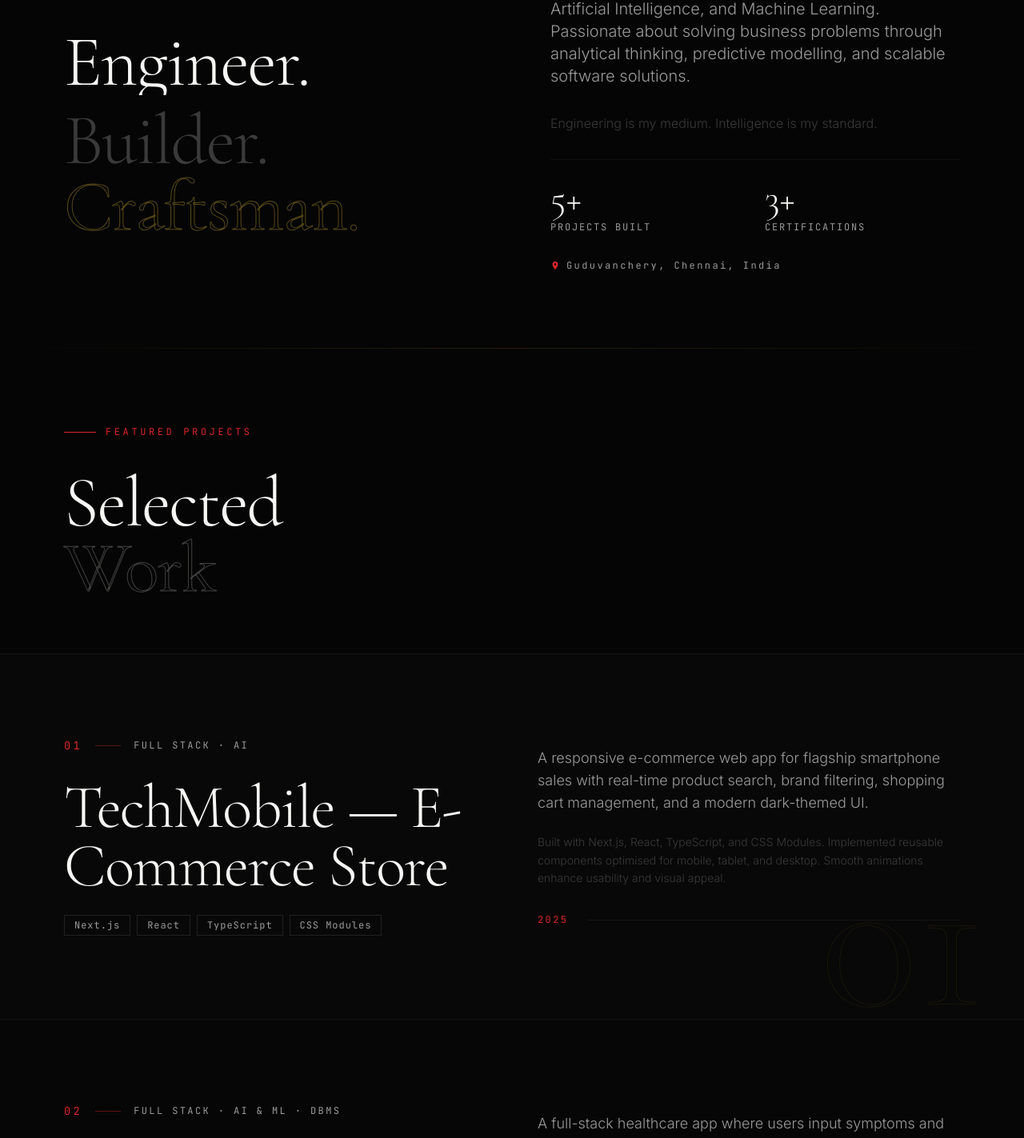
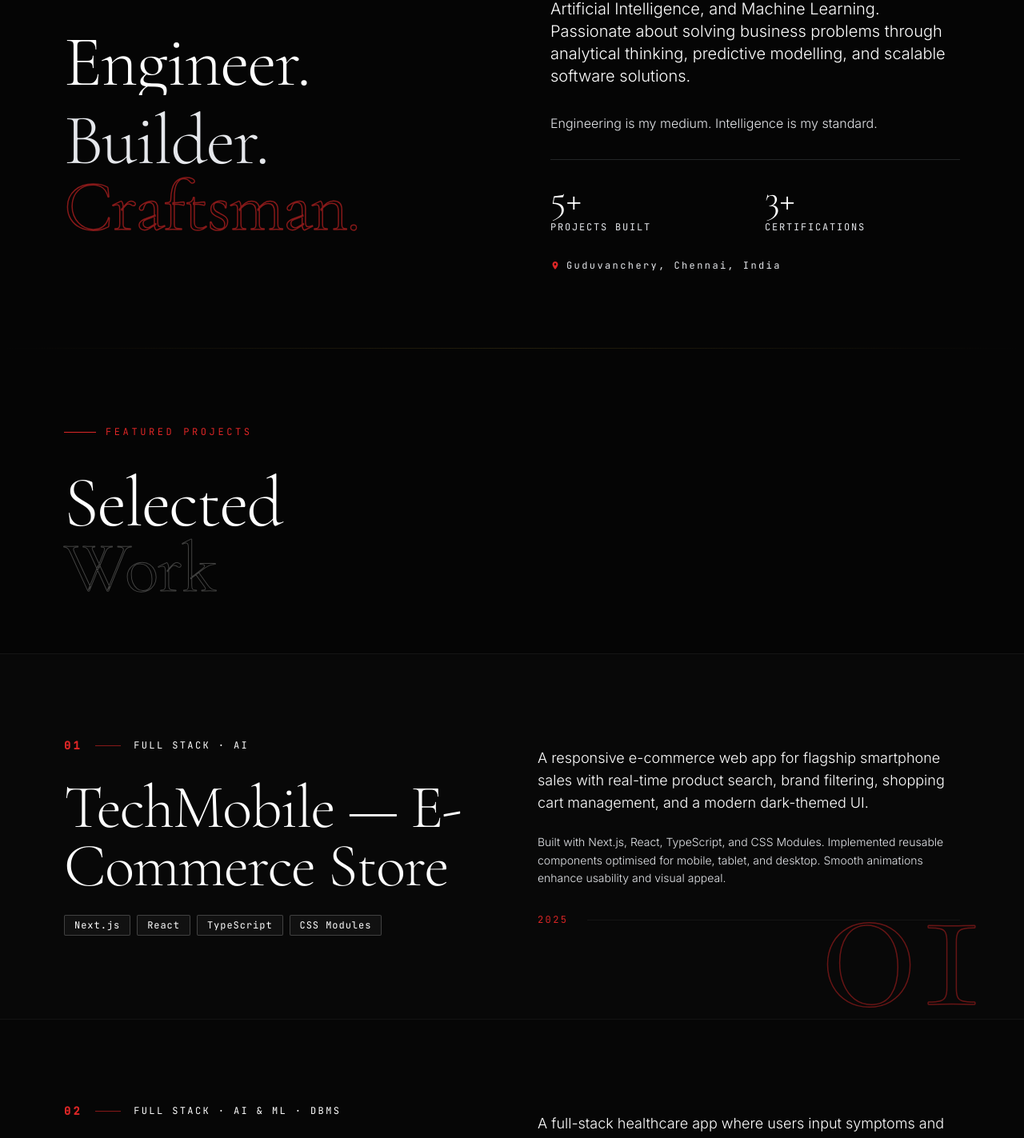
Before and after one commit to MohanaPrasathR/mohanaprasath.in, a Next.js app: page / in a window 1280 px wide. Shown: the part 835-2258 px from the top of the page at 80% size. Built offline with nearby package versions, Linux system fonts and the light colour scheme.

Commit message:
style: fix text contrast and project number 02 outline visibility

```diff
--- a/components/sections/About.tsx
+++ b/components/sections/About.tsx
@@ -72,7 +72,7 @@ export default function About() {
               variants={fadeUp(0.2)}
               initial="hidden"
               animate={inView ? 'visible' : 'hidden'}
-              className="section-title text-white-faint"
+              className="section-title text-white-muted"
               style={{ fontFamily: "'Cormorant Garamond', Georgia, serif" }}
             >
               Builder.
@@ -86,7 +86,7 @@ export default function About() {
               className="section-title"
               style={{
                 fontFamily: "'Cormorant Garamond', Georgia, serif",
-                WebkitTextStroke: '1px rgba(212,175,55,0.4)',
+                WebkitTextStroke: '1.5px rgba(220,38,38,0.6)',
                 color: 'transparent',
               }}
             >
@@ -101,7 +101,7 @@ export default function About() {
             variants={fadeUp(0.3)}
             initial="hidden"
             animate={inView ? 'visible' : 'hidden'}
-            className="text-lg md:text-xl text-white-muted leading-relaxed"
+            className="text-lg md:text-xl text-white-primary leading-relaxed"
             style={{ fontFamily: "'Inter', system-ui, sans-serif", fontWeight: 300 }}
           >
             {personal.bio}
@@ -111,7 +111,7 @@ export default function About() {
             variants={fadeUp(0.4)}
             initial="hidden"
             animate={inView ? 'visible' : 'hidden'}
-            className="text-base text-white-faint leading-relaxed"
+            className="text-base text-white-muted leading-relaxed"
             style={{ fontFamily: "'Inter', system-ui, sans-serif", fontWeight: 300 }}
           >
             {personal.bioLine2}
--- a/components/sections/Hero.tsx
+++ b/components/sections/Hero.tsx
@@ -92,8 +92,8 @@ export default function Hero({ ready }: { ready: boolean }) {
             animate={{ opacity: 1 }}
             transition={{ duration: 0.6, delay: 0.2 }}
           >
-            <span className="w-2 h-2 rounded-full bg-gold animate-pulse-slow" />
-            <span className="text-xs tracking-[0.25em] text-white-muted font-mono uppercase" style={{ fontFamily: "'JetBrains Mono', monospace" }}>
+            <span className="w-2 h-2 rounded-full bg-red-600 animate-pulse-slow" />
+            <span className="text-xs tracking-[0.25em] text-white-primary font-mono uppercase" style={{ fontFamily: "'JetBrains Mono', monospace" }}>
               {personal.availability}
             </span>
           </motion.div>
@@ -129,7 +129,7 @@ export default function Hero({ ready }: { ready: boolean }) {
                 className="hero-title text-transparent"
                 style={{
                   fontFamily: "'Cormorant Garamond', Georgia, serif",
-                  WebkitTextStroke: '1px rgba(247,247,245,0.4)',
+                  WebkitTextStroke: '1.5px rgba(255,255,255,0.7)',
                 }}
               >
                 {char}
@@ -149,7 +149,7 @@ export default function Hero({ ready }: { ready: boolean }) {
           <div className="flex items-center gap-4">
             <div className="gold-line" />
             <span
-              className="text-sm md:text-base tracking-[0.2em] text-white-muted font-mono uppercase"
+              className="text-sm md:text-base tracking-[0.2em] text-white-primary font-mono uppercase font-medium"
               style={{ fontFamily: "'JetBrains Mono', monospace" }}
             >
               {personal.title}
--- a/components/sections/Projects.tsx
+++ b/components/sections/Projects.tsx
@@ -93,19 +93,19 @@ function ProjectSlide({
 
       {/* Project number — large background text */}
       <motion.div
-        className="absolute right-6 md:right-12 top-1/2 -translate-y-1/2 select-none pointer-events-none"
+        className="absolute right-6 md:right-12 top-1/2 -translate-y-1/2 select-none pointer-events-none z-0"
         initial={{ opacity: 0, x: 40 }}
         animate={inView ? { opacity: 1, x: 0 } : { opacity: 0, x: 40 }}
         transition={{ duration: 1, delay: 0.2, ease: "easeOut" }}
       >
         <span
-          className="font-display font-thin"
+          className="font-display font-light"
           style={{
             fontFamily: "'Cormorant Garamond', Georgia, serif",
             fontSize: 'clamp(8rem, 20vw, 22rem)',
             lineHeight: 1,
             color: 'transparent',
-            WebkitTextStroke: '1px rgba(212,175,55,0.08)',
+            WebkitTextStroke: '1.5px rgba(220,38,38,0.45)',
           }}
         >
           {project.id}
@@ -123,14 +123,14 @@ function ProjectSlide({
             transition={{ duration: 0.7, delay: 0.1 }}
           >
             <span
-              className="project-number"
+              className="project-number font-bold text-red-500"
               style={{ fontFamily: "'JetBrains Mono', monospace" }}
             >
               {project.id}
             </span>
-            <span className="w-8 h-px bg-gold/40" />
+            <span className="w-8 h-px bg-red-600/60" />
             <span
-              className="text-xs text-white-muted tracking-[0.2em] font-mono uppercase"
+              className="text-xs text-white-primary tracking-[0.2em] font-mono uppercase"
               style={{ fontFamily: "'JetBrains Mono', monospace" }}
             >
               {project.category}
@@ -162,7 +162,7 @@ function ProjectSlide({
             {project.tech.map((t) => (
               <span
                 key={t}
-                className="px-3 py-1 text-xs border border-white/10 text-white-muted font-mono"
+                className="px-3 py-1 text-xs border border-white/20 bg-white/[0.04] text-white-primary font-mono rounded-sm"
                 style={{ fontFamily: "'JetBrains Mono', monospace", letterSpacing: '0.08em' }}
               >
                 {t}
@@ -174,7 +174,7 @@ function ProjectSlide({
         {/* Right */}
         <div className="flex flex-col gap-6">
           <motion.p
-            className="text-base md:text-lg text-white-muted leading-relaxed"
+            className="text-base md:text-lg text-white-primary leading-relaxed"
             style={{ fontFamily: "'Inter', system-ui, sans-serif", fontWeight: 300 }}
             initial={{ opacity: 0, y: 30 }}
             animate={inView ? { opacity: 1, y: 0 } : { opacity: 0, y: 30 }}
@@ -184,7 +184,7 @@ function ProjectSlide({
           </motion.p>
 
           <motion.p
-            className="text-sm text-white-faint leading-relaxed"
+            className="text-sm text-white-muted leading-relaxed"
             style={{ fontFamily: "'Inter', system-ui, sans-serif", fontWeight: 300 }}
             initial={{ opacity: 0, y: 20 }}
             animate={inView ? { opacity: 1, y: 0 } : { opacity: 0, y: 20 }}
--- a/tailwind.config.js
+++ b/tailwind.config.js
@@ -10,11 +10,11 @@ module.exports = {
       colors: {
         bg: '#050505',
         gold: '#DC2626',
-        'gold-muted': 'rgba(220,38,38,0.4)',
-        'gold-faint': 'rgba(220,38,38,0.08)',
-        'white-primary': '#F7F7F5',
-        'white-muted': '#9A9A9A',
-        'white-faint': '#3A3A3A',
+        'gold-muted': 'rgba(220,38,38,0.5)',
+        'gold-faint': 'rgba(220,38,38,0.25)',
+        'white-primary': '#FFFFFF',
+        'white-muted': '#E5E7EB',
+        'white-faint': '#9CA3AF',
         surface: '#0E0E0E',
         'surface-2': '#141414',
       },
```
